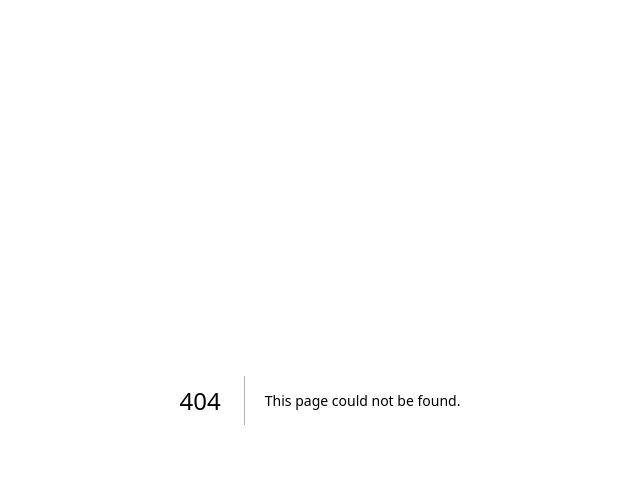
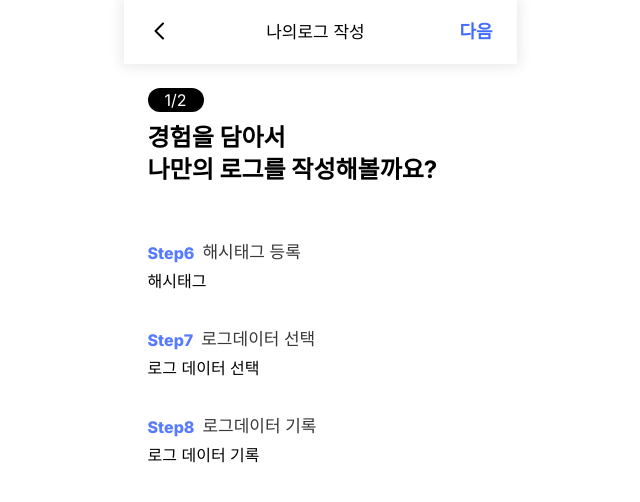
Before and after one commit to hondi-dive/new-fornt, a Next.js app: page /log/detail in a window 1280 px wide. Before the commit this address had no page. Shown: the top 502 px of the page, without its empty margins (320-960 px from the left). Built offline with nearby package versions, Linux system fonts and the light colour scheme.

Commit message:
modify: 나의 로그 작성 컴포넌트 구조 변경

```diff
--- /dev/null
+++ b/src/app/log/detail/page.tsx
@@ -0,0 +1,19 @@
+import StepContainer from '@/app/log/StepContainer';
+
+export default function LogDetail() {
+  return (
+    <>
+      <StepContainer step={6} title="해시태그 등록">
+        해시태그
+      </StepContainer>
+
+      <StepContainer step={7} title="로그데이터 선택">
+        로그 데이터 선택
+      </StepContainer>
+
+      <StepContainer step={8} title="로그데이터 기록">
+        로그 데이터 기록
+      </StepContainer>
+    </>
+  );
+}
--- /dev/null
+++ b/src/app/log/layout.tsx
@@ -0,0 +1,32 @@
+'use client';
+import React from 'react';
+import { useRouter } from 'next/navigation';
+import ProgressTitle from '@/app/log/ProgressTitle';
+import Header from '@/components/common/Header';
+
+export default function Layout({ children }: { children: React.ReactNode }) {
+  const router = useRouter();
+
+  const handleNextClick = () => {
+    router.push('/log/detail');
+  };
+
+  return (
+    <div>
+      <Header
+        title="나의로그 작성"
+        onBackClick={() => router.back()}
+        onNextClick={handleNextClick}
+      />
+      <div className=" p-6 flex flex-col gap-[42px]">
+        <ProgressTitle
+          currProgress={1}
+          totalProgress={2}
+          text={`경험을 담아서\n나만의 로그를 작성해볼까요?`}
+        />
+        {children}
+        <div className=" h-24" />
+      </div>
+    </div>
+  );
+}
--- a/src/app/log/page.tsx
+++ b/src/app/log/page.tsx
@@ -1,34 +1,13 @@
 'use client';
 import ImageUploader from '@/app/log/ImageUploader';
-import ProgressTitle from '@/app/log/ProgressTitle';
 import Satisfaction from '@/app/log/Satisfaction';
 import StepContainer from '@/app/log/StepContainer';
 import Button from '@/components/common/Button';
-import Header from '@/components/common/Header';
 import Select from '@/components/common/Select';
-import { useRouter } from 'next/navigation';
 
 export default function Log() {
-  const router = useRouter();
-
-  const handleNextClick = () => {
-    router.push('logDetail');
-  };
-
   return (
-    <div>
-      <Header
-        title="나의로그 작성"
-        onBackClick={() => router.back()}
-        onNextClick={handleNextClick}
-      />
-      <div className=" p-6 flex flex-col gap-[42px]">
-        <ProgressTitle
-          currProgress={1}
-          totalProgress={2}
-          text={`경험을 담아서\n나만의 로그를 작성해볼까요?`}
-        />
-
+    <>
       <StepContainer step={1} title="바다장소 등록">
         <Button onClick={() => console.log('test')}>
           <span className=" text-lg text-white">장소등록</span>
@@ -56,9 +35,6 @@ export default function Log() {
       <StepContainer step={5} title="등록할 사진선택">
         <ImageUploader />
       </StepContainer>
-
-        <div className=" h-24" />
-      </div>
-    </div>
+    </>
   );
 }
--- a/src/app/logDetail/page.tsx
+++ /dev/null
@@ -1,3 +0,0 @@
-export default function LogDetail() {
-  return <div>LogDetail</div>;
-}
```
Lines whose indentation alone changed are shown as unchanged.
